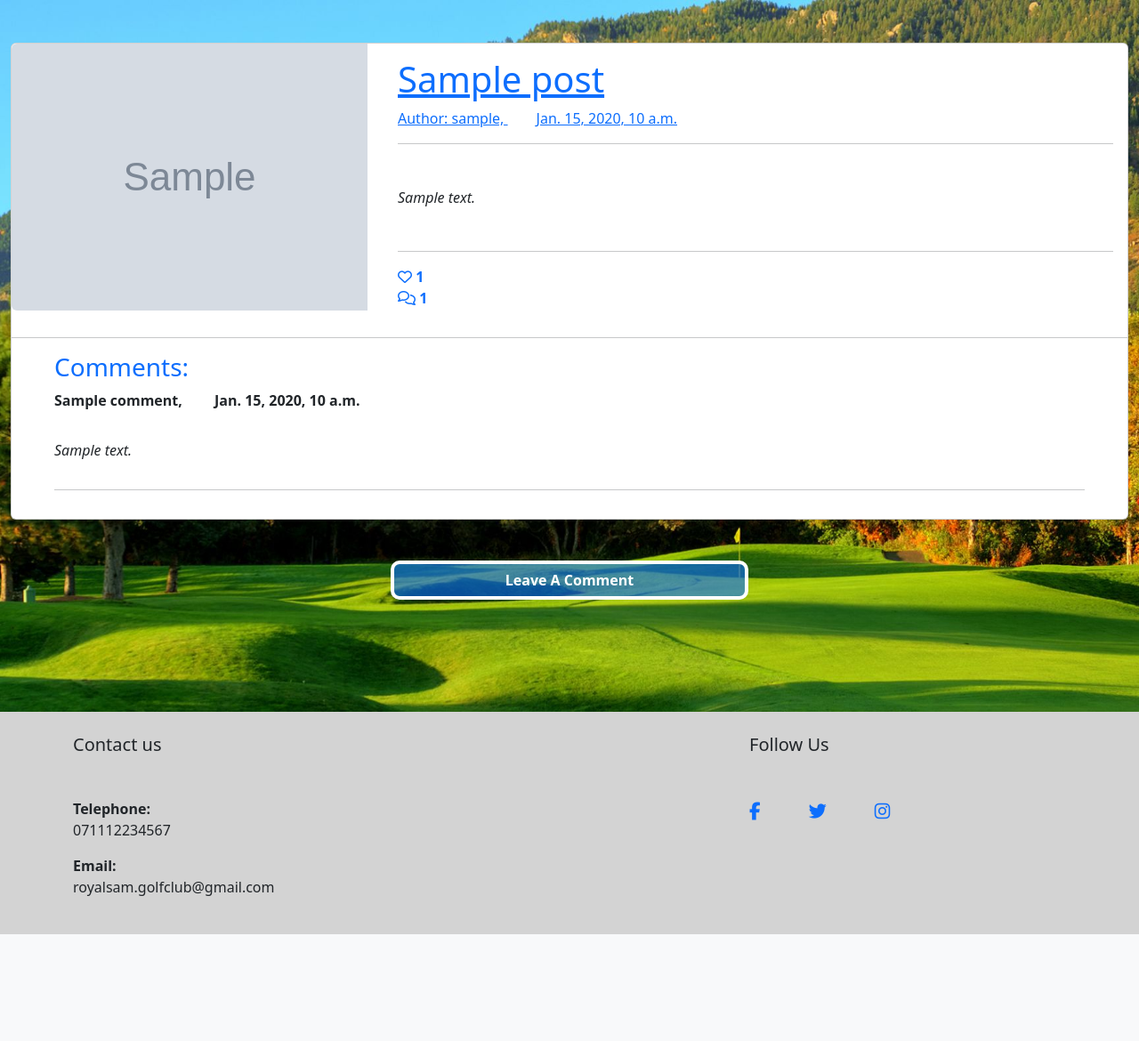
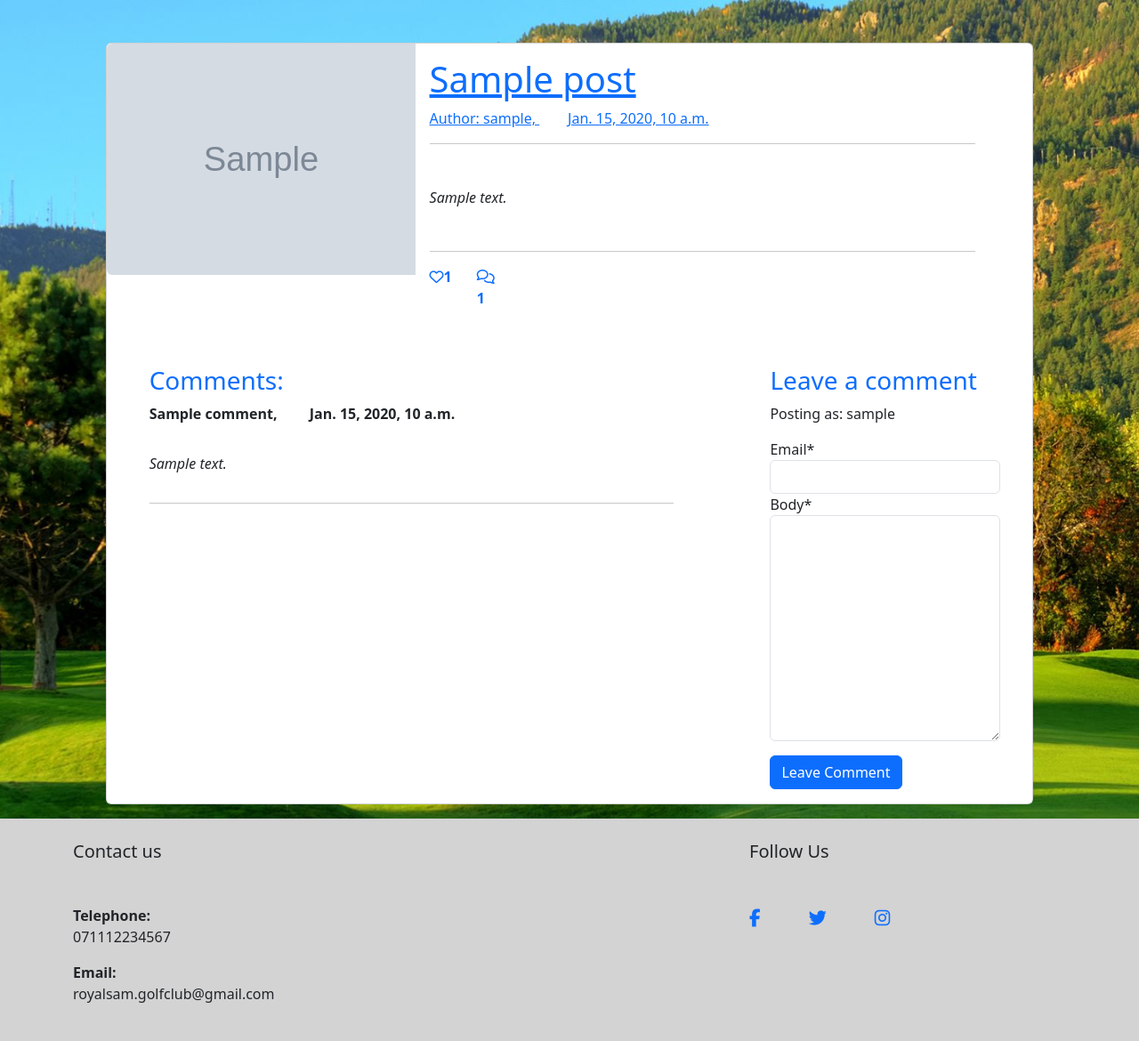
Before and after one commit to sam2829/project-4-royal-sam, a Django app: a page that uses blog/templates/review_details.html in a window 1280 px wide. Shown: the part 116-1286 px from the top of the page at 89% size. Before the commit the page ends 1166 px from the top, so only its background shows below. Run offline with Django 3.2, Linux system fonts and the light colour scheme; a user stored in the database is signed in; tables that the repository leaves empty hold one stand-in row (values such as "Sample post"); grey boxes marked "Sample" are stand-in pictures; some libraries are stand-ins or nearby versions.

Commit message:
Add style to the review_details.html for comments form and comments section

```diff
--- a/blog/forms.py
+++ b/blog/forms.py
@@ -0,0 +1,10 @@
+from .models import Comment
+from django import forms
+
+# This class is for the comments form to leave a comment
+# and which fields i want to be shown
+
+class CommentForm(forms.ModelForm):
+    class Meta:
+        model = Comment
+        fields = ('email', 'body',)
--- a/blog/templates/review_details.html
+++ b/blog/templates/review_details.html
@@ -1,60 +1,62 @@
 {% extends "base.html" %}
 {% load static %}
+{% load crispy_forms_tags %}
 {% block content %}
 
 <!-- Main section of reviews page to show reviews -->
 <div class="container-fluid">
-    <div class="row justify-content-center">
-
-        <!-- Review card -->
-        <div class="col-12 mt-5">
+    <!-- Review Card -->
     <div class="row justify-content-sm-center full-review-card">
-                <div class="col-12">
-                    <div class="card mb-3 pb-3">
+        <div class="col-12 col-lg-10 mt-5">
+            <div class="card mb-3 pb3">
                 <div class="row g-0">
-                            <div class="col-4 justify-content-center">
-                                <!-- review image -->
+                    <div class="col-4">
+                        <!-- Review Image -->
                         {% if "placeholder" in post.featured_image.url %}
                         <img src="{% static 'review_default_logo/review-default.png' %}"
                         class="img-fluid rounded-start" alt="...">
                         {% else %}
-                                <img src="{{ post.featured_image }}" class="img-fluid rounded-start" alt="...">
+                        <img src="{{ post.featured_image }}" class="img-fluid rounded-start" alt="">
                         {% endif %}
                     </div>
-                            <!-- review content -->
+                    <!--  Review Content -->
                     <div class="col-8">
-                                <div class="card-body">
-                                    <a href="{% url 'review_details' post.slug %}" class="">
+                        <div class="card-body me-5">
+                            <a href="{% url 'review_details' post.slug %}">
                                 <h1 class="card-title text-primary">{{ post.title }}</h1>
                                 <p class="author text-primary">Author: {{ post.author }},
-                                        <span class="review-creator-info"></span>{{ post.created_on}}</p>
+                                    <span class="review-creator-info">{{ post.created_on }}</span>
+                                </p>
                             </a>
-                                    <hr />
+                            <hr/>
                             <div class="review-content">
-                                        <p class="card-text"><i class="text-secondar font-weight-bold">{{ post.content | safe }}</i></p>
+                                <p class="card-text"><i class="font-weight-bold">
+                                {{ post.content | safe }}</i>
+                                </p>
                             </div>
                             <hr/>
-                                    <!-- number of likes and comments -->
+                            <!-- Number of likes and comments -->
                             <div class="row">
+                                <div class="col-1">
                                     <strong class="text-primary">
-                                            <div class="col-2">
-                                                <i class="far fa-heart"></i> {{ post.number_of_likes }}
+                                        <i class="far fa-heart"></i>{{ post.number_of_likes }}
+                                    </strong>
                                 </div>
-                                            <div class="col-2">
+                                <div class="col-1">
+                                    <strong class="text-primary">
                                         {% with comments.count as total_comments %}
                                         <i class="far fa-comments"></i>
                                         {{ total_comments }}
                                         {% endwith %}
-                                            </div>
                                     </strong>
                                 </div>
                             </div>
                         </div>
                     </div>
-                        <hr />
-                        <!-- comments section -->
-                        <div class="row">
-                            <div class="col-12">
+                </div>
+                <!-- Comments section -->
+                <div class="row mt-5">
+                    <div class="col-md-8 mb-3">
                         <h3 class="ms-5 text-primary">Comments:</h3>
                         <!-- for loop to iterate through the comments made -->
                         {% for comment in comments %}
@@ -70,21 +72,23 @@
                         </div>
                         {% endfor %}
                     </div>
+                    <!-- Display comment form if user is signed in -->
+                    {% if user.is_authenticated %}
+                    <div class="col-md-4 ps-5 pe-5">
+                        <h3 class="text-primary">Leave a comment</h3>
+                        <p>Posting as: {{ user.username }}</p>
+                        <form method="post" style="marging-top: 1.3rem;">
+                            {{ comment_form | crispy }}
+                            {% csrf_token %}
+                            <button type="submit" class="btn btn-primary btn-md mt-3 mb-3">Leave Comment</button>
+                        </form>
+                    </div>
+                    {% endif %}
                 </div>
             </div>
         </div>
     </div>
 </div>
-    </div>
-    <!-- Leave review link which is only visible when user logged in -->
-    {% if user.is_authenticated %}
-    <div class="row justify-content-sm-center">
-        <div class="col-12 col-sm-8 col-md-6 col-xl-4">
-            <a href="#" class="nav-link fs-6 fw-bold leave-comment-link text-white">Leave A Comment</a>
-        </div>
-    </div>
-    {% endif %}
-</div>
 
 
 
--- a/blog/views.py
+++ b/blog/views.py
@@ -1,6 +1,7 @@
 from django.shortcuts import render, get_object_or_404
 from django.views import generic, View
 from .models import Post
+from .forms import CommentForm
 
 # This class is to create a view to display posts on the reviews page
 
@@ -30,6 +31,7 @@ class PostDetail(View):
             {
                 "post": post,
                 "comments": comments,
-                "liked": liked
+                "liked": liked,
+                "comment_form": CommentForm(),
             },
         )
--- a/royalsam/settings.py
+++ b/royalsam/settings.py
@@ -50,6 +50,7 @@ INSTALLED_APPS = [
     'django.contrib.staticfiles',
     'cloudinary',
     'django_summernote',
+    'crispy_forms',
     'blog',
     'booking',
     'home',
@@ -60,6 +61,7 @@ SITE_ID = 1
 LOGIN_REDIRECT_URL = '/'
 LOGOUT_REDIRECT_URL = '/'
 
+CRISPY_TEMPLATE_PACK = 'bootstrap4'
 
 MIDDLEWARE = [
     'django.middleware.security.SecurityMiddleware',
```
Lines whose indentation alone changed are shown as unchanged.
